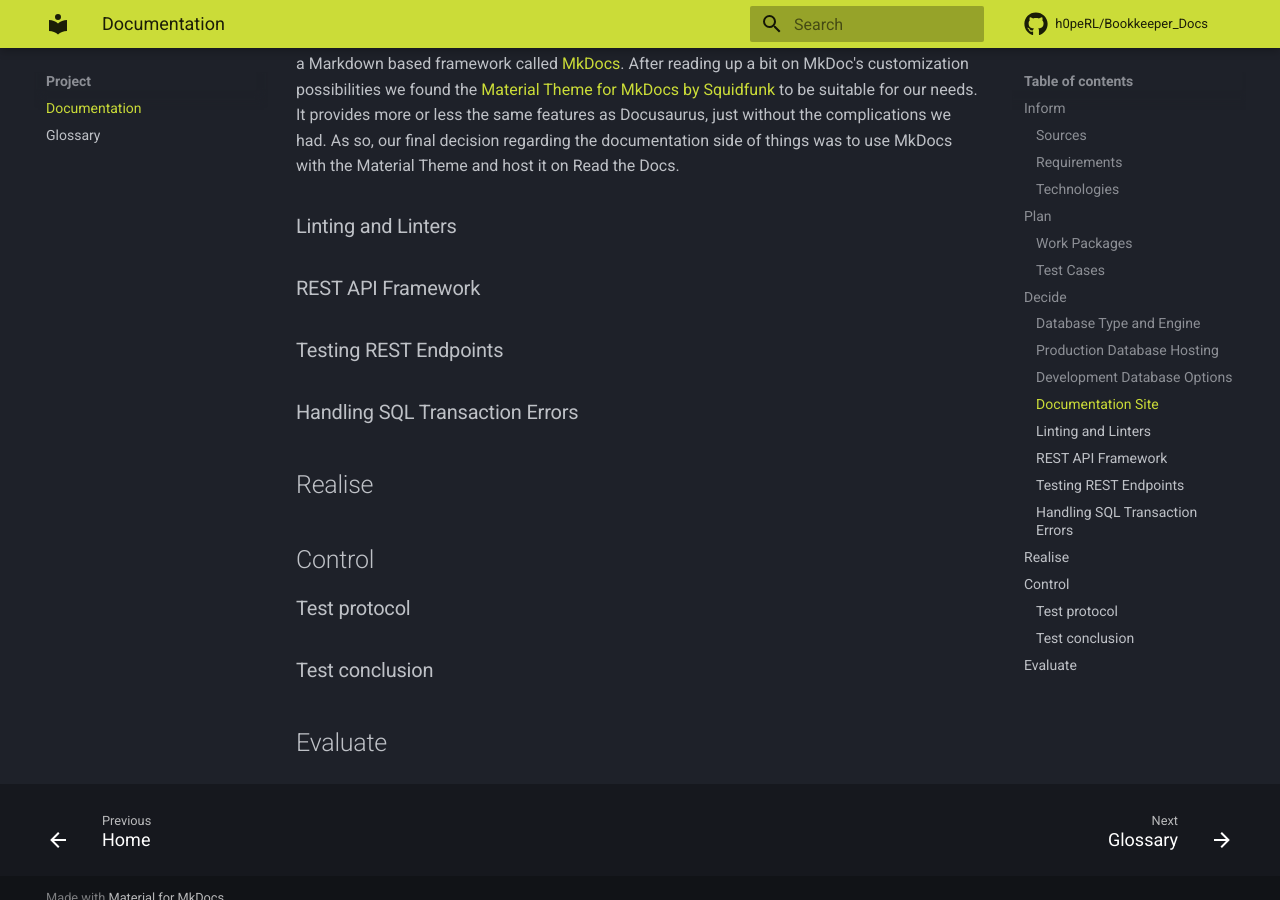
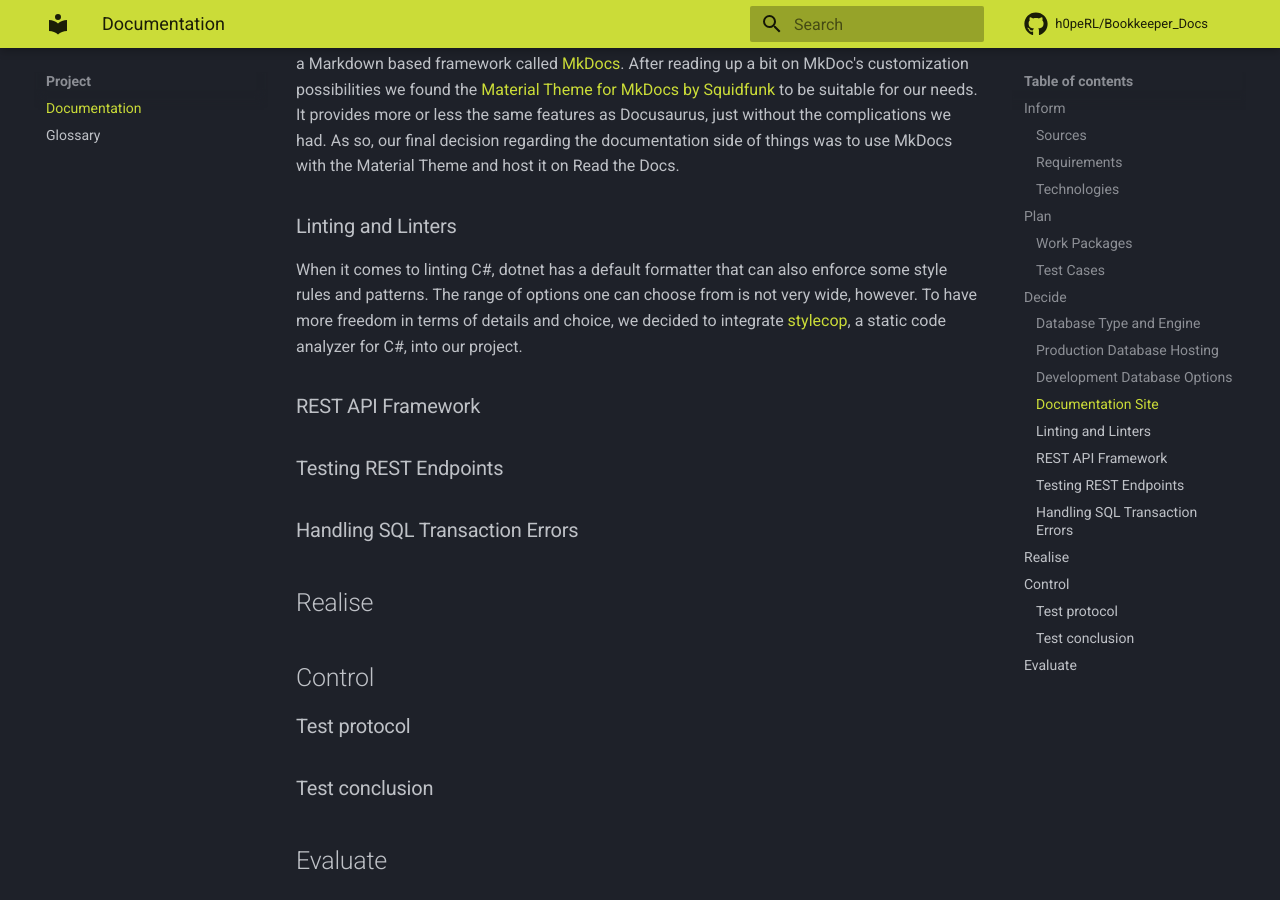
Before and after one commit to h0peRL/Bookkeeper_Docs, an MkDocs documentation site: the page built from docs/project/documentation.md, in a window 1280 px wide and 900 px high, scrolled down 4461 px. Built offline with MkDocs 1.6.1 and Material for MkDocs 9.7.7, drawn with Linux system fonts in a browser that asks for light colours; comment, search, counter and statistics services are not loaded.

Commit message:
decide on linting

```diff
--- a/docs/project/documentation.md
+++ b/docs/project/documentation.md
@@ -107,6 +107,8 @@ While skimming through the documentation of the new host, we found out that it a
 
 ### Linting and Linters
 
+When it comes to linting C#, dotnet has a default formatter that can also enforce some style rules and patterns. The range of options one can choose from is not very wide, however. To have more freedom in terms of details and choice, we decided to integrate [stylecop](https://marketplace.visualstudio.com/items?itemName=ChrisDahlberg.StyleCop), a static code analyzer for C#, into our project.
+
 ### REST API Framework
 
 ### Testing REST Endpoints
```
